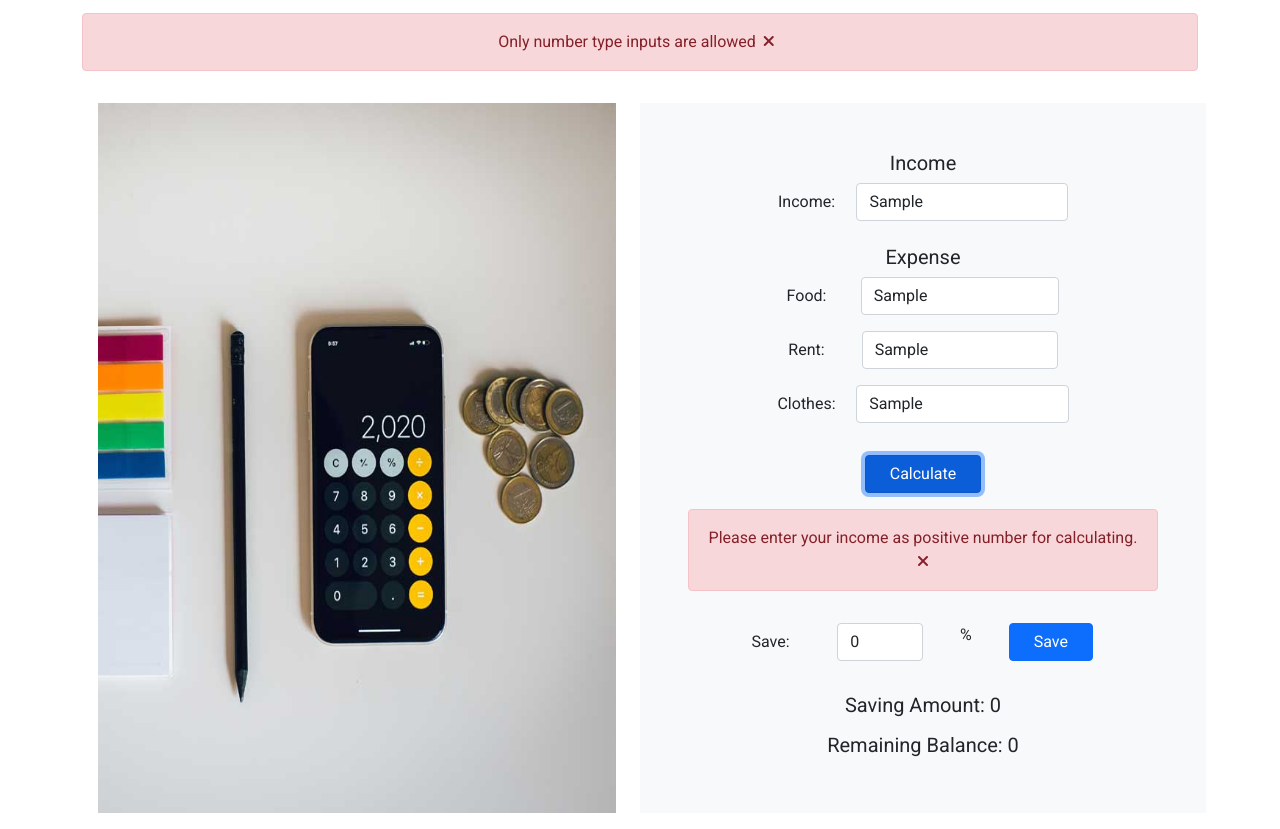
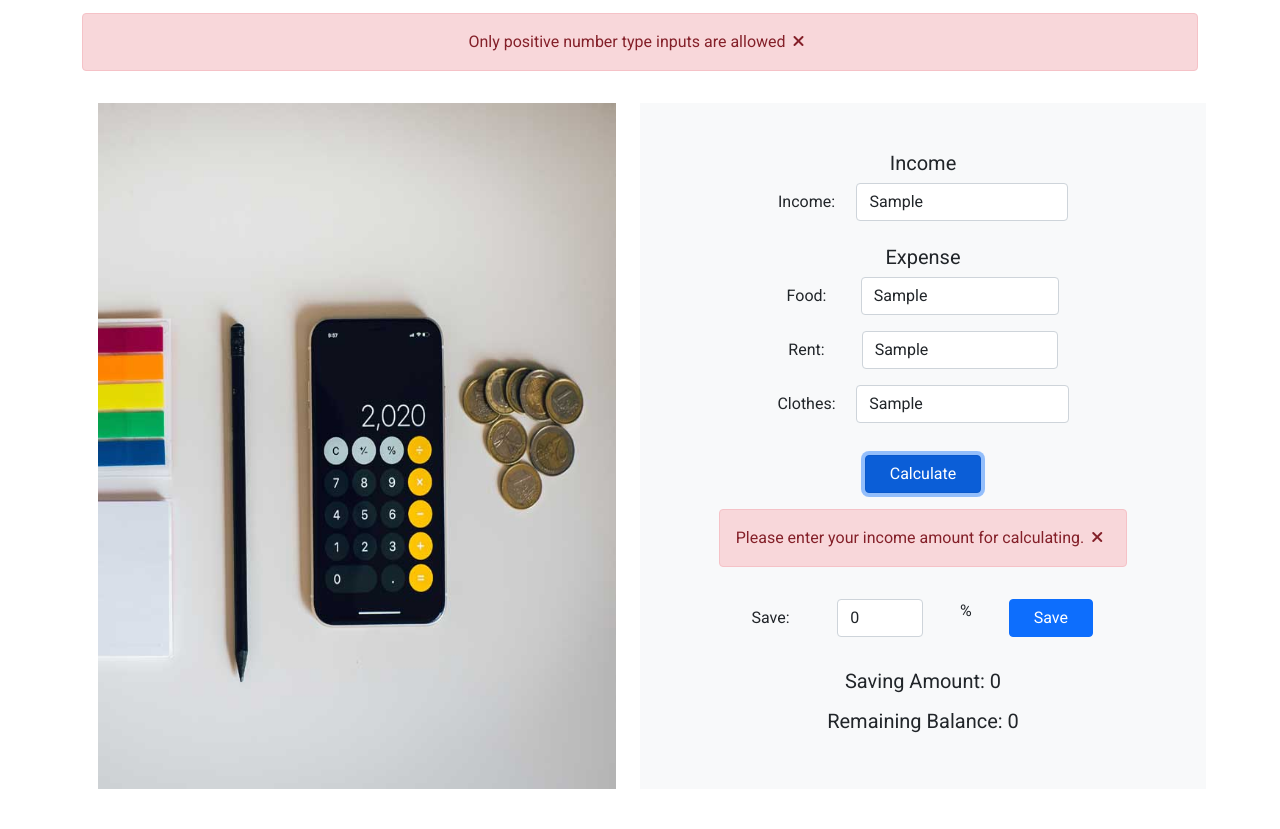
Before and after one commit to ahanafislam/expense_tracker, a plain HTML site: page index.html in a window 1280 px wide. Both pictures are taken after typing "Sample", "Sample", "Sample", "Sample" into the empty fields and a click on the button "Calculate". Shown: the part 59-888 px from the top of the page. After the commit the page ends 864 px from the top, so only its background shows below. Drawn offline with nearby package versions, Linux system fonts and the light colour scheme.

Commit message:
final commit

```diff
--- a/index.html
+++ b/index.html
@@ -23,7 +23,7 @@
     <main class="container">
         <!-- Start Error Message Section -->
         <div id="string-error" class="alert alert-danger mt-3 text-center" role="alert">
-            <span>Only number type inputs are allowed</span><i onclick="closeBtn('string-error')" class="fa-solid fa-xmark mx-2"></i>
+            <span>Only positive number type inputs are allowed</span><i onclick="closeBtn('string-error')" class="fa-solid fa-xmark mx-2"></i>
         </div>
         <!-- End Error Message Section -->
         <div class="row row-cols-md-2 g-5 p-3">
--- a/js/app.js
+++ b/js/app.js
@@ -69,7 +69,7 @@ document.getElementById('calculate-btn').addEventListener('click', function(){
         errorMessage("Income: "+ income +" is wrong input! Try with positive number");
     }
     else if(income == 0) {
-        errorMessage("Please enter your income as positive number for calculating.");
+        errorMessage("Please enter your income amount for calculating.");
     }
     else if(income < totalExpensesValue) {
         errorMessage("Your Expense Can't be more then your income.");
```
